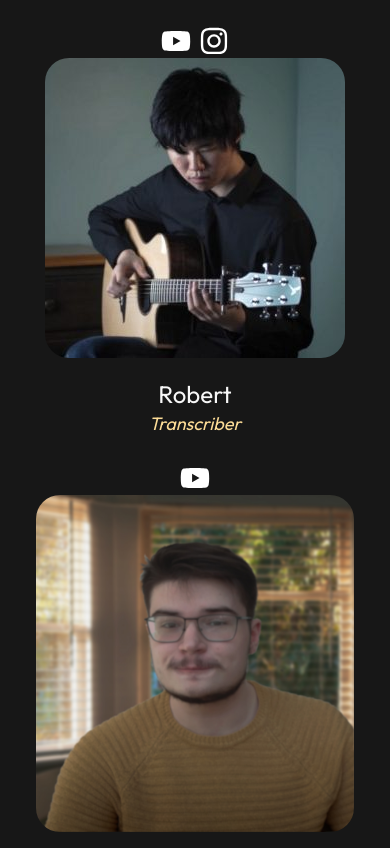
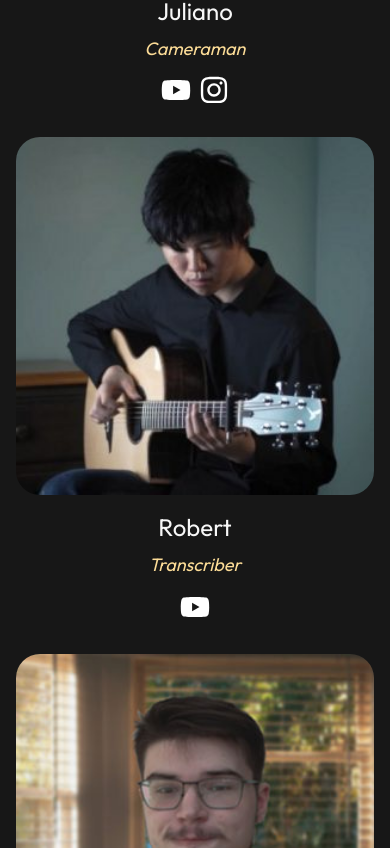
Before and after one commit to robchendev/Guitardex, a Next.js app: page / in a window 390 px wide. Shown: the part 1576-2424 px from the top of the page. Built offline with nearby package versions, Linux system fonts and the light colour scheme.

Commit message:
fix about page responsive styling

```diff
--- a/components/TeamMember.tsx
+++ b/components/TeamMember.tsx
@@ -1,4 +1,4 @@
-import { Image } from "@chakra-ui/react";
+import { HStack, Image, VStack } from "@chakra-ui/react";
 import React from "react";
 import { FaGithub, FaInstagram, FaYoutube } from "react-icons/fa";
 import LinkIcon from "./LinkIcon";
@@ -31,16 +31,16 @@ const TeamMember = ({
   socials: TeamSocial[];
 }) => {
   return (
-    <div className="flex flex-col items-center mx-5 lg:w-1/4 ">
-      <Image src={imageUrl} alt={`${name} as ${role}`} className="rounded-3xl w-full h-full mb-5" />
+    <VStack>
+      <Image src={imageUrl} alt={`${name} as ${role}`} className="rounded-3xl w-full h-full mb-2" />
       <span className="text-2xl">{name}</span>
-      <p className="text-lg italic text-gold ">{role}</p>
-      <div className="text-3xl mt-4">
+      <p className="text-lg italic text-gold">{role}</p>
+      <HStack spacing={0} pt={1}>
         {socials.map((item: TeamSocial, index: number) => (
           <TeamSocialIcon key={index} item={item} />
         ))}
-      </div>
-    </div>
+      </HStack>
+    </VStack>
   );
 };
 
--- a/pages/index.tsx
+++ b/pages/index.tsx
@@ -1,4 +1,4 @@
-import { Image, VStack } from "@chakra-ui/react";
+import { Image, Stack, VStack } from "@chakra-ui/react";
 import { NextPage } from "next";
 import SubHeading from "../components/SubHeading";
 import TeamMember from "../components/TeamMember";
@@ -41,29 +41,32 @@ export const Index: NextPage = () => {
         </div>
       </div>
       <SubHeading label="Team" />
-      <div className="flex flex-wrap sm:flex-col lg:flex-row lg:max-w-6xl md:max-w-full justify-center mb-14 mx-auto">
+      <Stack direction={{ base: "column", lg: "row" }} spacing={{ base: 8, lg: 8 }}>
         <TeamMember
           name="Juliano"
           role="Cameraman"
           imageUrl="/img/jc300px.jpg"
           socials={[
-            { type: "youtube", link: "#" },
-            { type: "instagram", link: "#" },
+            { type: "youtube", link: "https://www.youtube.com/julianocroese" },
+            { type: "instagram", link: "https://www.instagram.com/julianocroese" },
           ]}
         />
         <TeamMember
           name="Robert"
           role="Transcriber"
           imageUrl="/img/unnamed300px.jpg"
-          socials={[{ type: "youtube", link: "#" }]}
+          socials={[{ type: "youtube", link: "https://www.youtube.com/robertchen" }]}
         />
         <TeamMember
           name="Constantine"
           role="Web Developer"
-          imageUrl="/img/constantine.jpg"
+          imageUrl="/img/constantine300px.jpg"
           socials={[{ type: "github", link: "https://github.com/kulakdev" }]}
         />
-      </div>
+      </Stack>
+      {/* <div className="flex flex-wrap sm:flex-col lg:flex-row lg:max-w-6xl md:max-w-full justify-center mb-14 mx-auto"> */}
+
+      {/* </div> */}
     </Wrapper>
   );
 };
```
Also changed, not shown: public/img/constantine.jpg (deleted), public/img/constantine300px.jpg (added).
